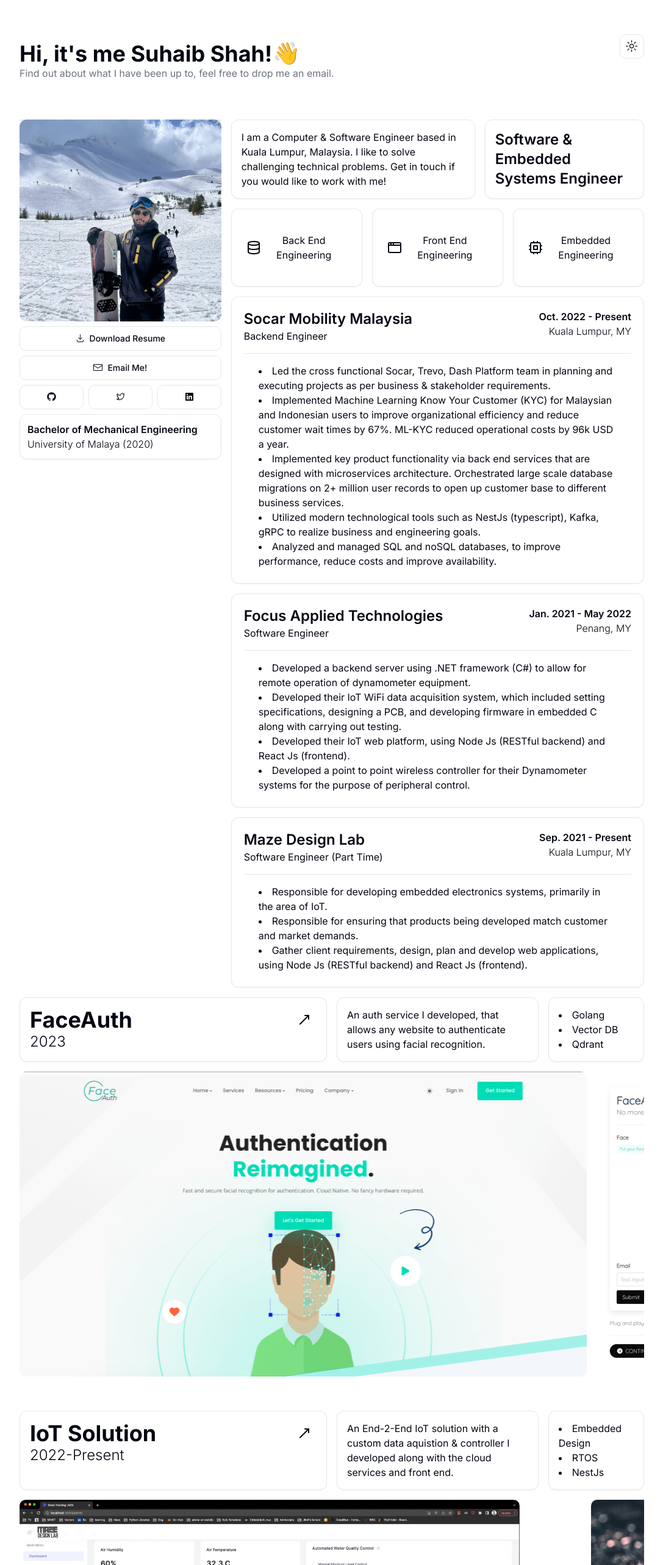
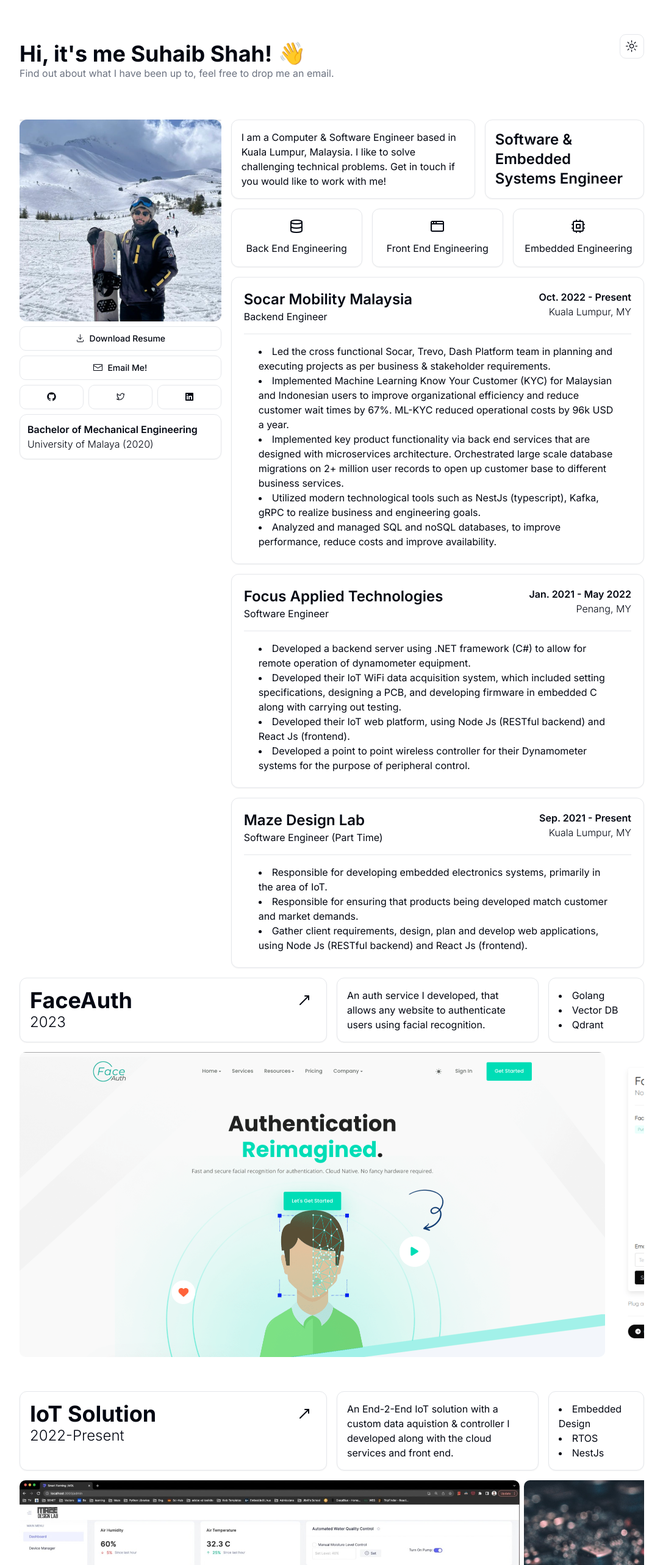
Before and after one commit to Suhaibshah22/portfolio, a Next.js app: page / in a window 1280 px wide. Shown: the top 2566 px of the page at 61% size, without its empty margins (96-1183 px from the left). Built offline with nearby package versions, Linux system fonts and the light colour scheme.

Commit message:
FIX: Fix the text and image formatting

```diff
--- a/src/app/globals.css
+++ b/src/app/globals.css
@@ -29,7 +29,6 @@
 @tailwind base;
 @tailwind components;
 @tailwind utilities;
-
 
 @layer base {
   :root {
@@ -77,7 +76,6 @@
     --ring: 216 12.2% 83.9%;
   }
 }
-
 
 @layer base {
   * {
@@ -127,13 +125,12 @@
 }
 
 .swiper .swiper-slide {
+  width: fit-content;
   height: auto;
 }
 
 .swiper-slide img {
   display: block;
-  width: 100%;
-  height: 100%;
   object-fit: cover;
   border-radius: 10px;
 }
--- a/src/app/page.tsx
+++ b/src/app/page.tsx
@@ -18,8 +18,12 @@
           <div className="flex place-items-center justify-between">
             <div className="mt-12 flex flex-col items-left">
               <span className="flex items-center">
-                <h1 className="text-4xl font-bold">Hi, it's me Suhaib Shah!</h1>
-                <p className="text-4xl animate-waving">{"\u{1F44B}"}</p>
+                <h1 className="text-4xl font-bold">
+                  Hi, it's me Suhaib Shah!{" "}
+                  <div className="inline-block animate-waving">
+                    {"\u{1F44B}"}
+                  </div>
+                </h1>
               </span>
               <p className="text-1xl text-muted-foreground">
                 Find out about what I have been up to, feel free to drop me an
--- a/src/components/Sections/Hero.tsx
+++ b/src/components/Sections/Hero.tsx
@@ -21,9 +21,15 @@
       <GridWrapper grid={3} mobile={5}>
         {props.skills.map((skill, index) => {
           return (
-            <Card className="p-6 min-h-[8rem] flex  items-center" key={index}>
+            <Card
+              desktop={1}
+              tablet={1}
+              mobile={3}
+              className="p-4 min-h-[6rem] flex lg:flex-col items-center gap-3"
+              key={index}
+            >
               <div className="">{skill.icon}</div>
-              <div className="text-center">
+              <div className="break-words">
                 <h2>{skill.name}</h2>
               </div>
             </Card>
--- a/src/components/Sections/Project.tsx
+++ b/src/components/Sections/Project.tsx
@@ -49,7 +49,7 @@
       </GridWrapper>
       <div className="col-span-10 mb-10">
         <Swiper
-          slidesPerView={1.1}
+          slidesPerView="auto"
           spaceBetween={7}
           // breakpoints={{
           //   640: {
@@ -71,14 +71,14 @@
             return (
               <div key={index}>
                 <SwiperSlide
-                  className="hover:cursor-grab active:cursor-grabbing"
+                  className="hover:cursor-grab active:cursor-grabbing !flex items-start"
                   key={index}
                 >
-                  <Image
-                    src={image}
+                  <img
+                    src={image.src}
                     alt="None"
-                    layout="cover"
-                    style={{ width: "auto", height: "500px" }}
+                    className="!object-contain object-top"
+                    style={{ maxHeight: "500px" }}
                   />
                 </SwiperSlide>
               </div>
--- a/src/interfaces.ts
+++ b/src/interfaces.ts
@@ -38,7 +38,6 @@
   desktop?: number;
 } & HTMLProps<HTMLDivElement>;
 
-
 export type SidebarProps = {
   profilePhoto: StaticImageData;
   email: string;
@@ -50,5 +49,5 @@
     university: string;
     graduation: string;
     program: string;
-  }
-}
+  };
+};
```
